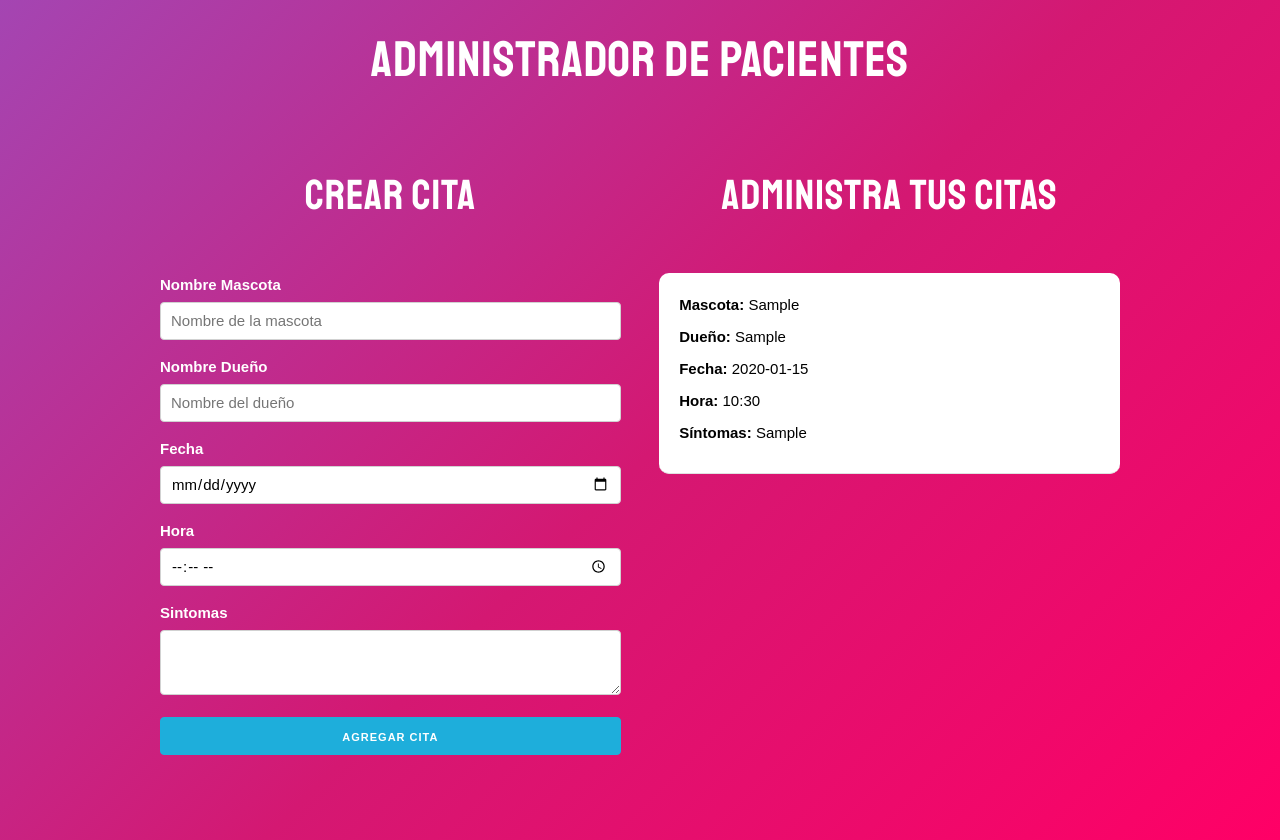
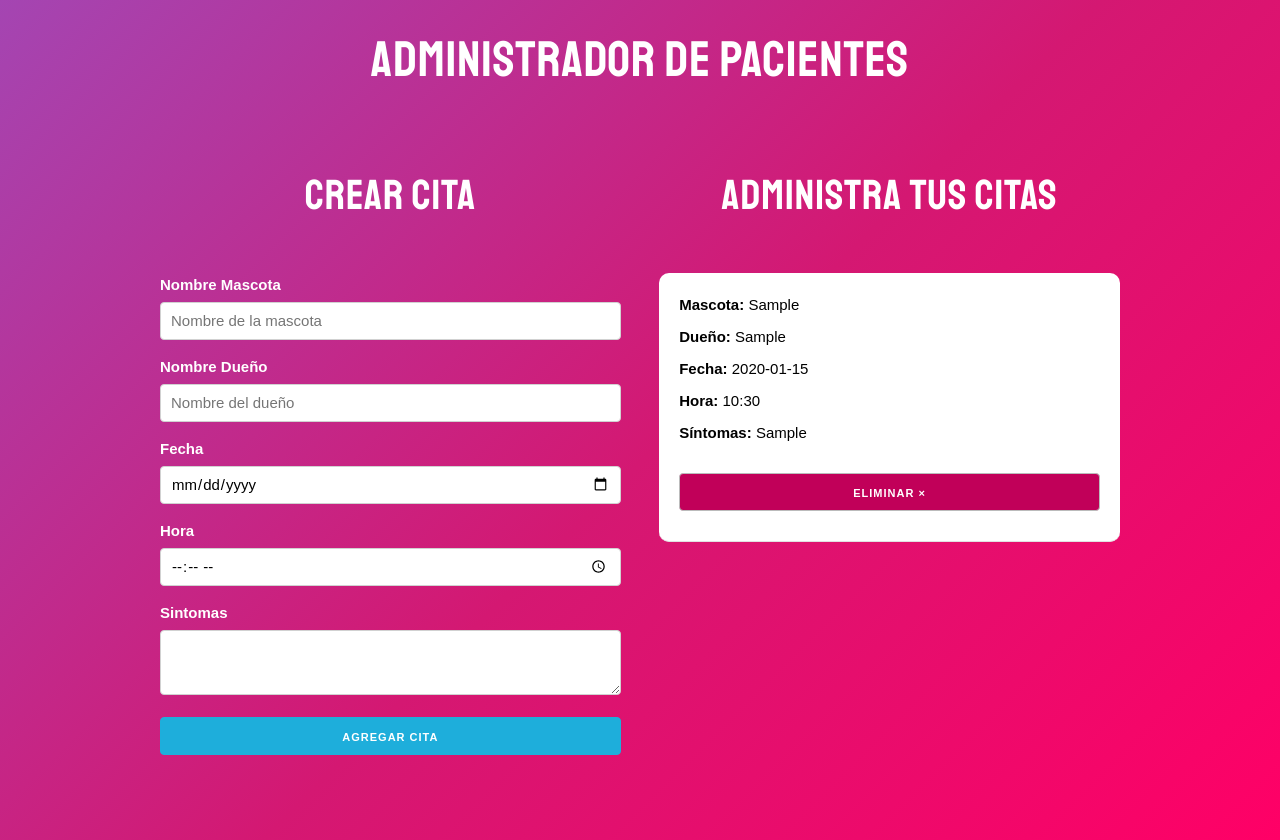
Before and after one commit to jr-Adolfo/administrador-de-paciente, a React (Create React App) app: page / in a window 1280 px wide. Both pictures are taken after typing "Sample", "Sample", "2020-01-15", "10:30", "Sample" into the empty fields and a click on the button "AGREGAR CITA". Built offline with nearby package versions, Linux system fonts and the light colour scheme.

Commit message:
eliminando cita

```diff
--- a/src/App.js
+++ b/src/App.js
@@ -1,14 +1,18 @@
-import React, { Fragment, useState } from 'react';
-import './index.css'
-import { Formulario } from './components/Formulario';
-import { Cita } from './components/Cita'
+import React, { Fragment, useState } from "react";
+import "./index.css";
+import { Formulario } from "./components/Formulario";
+import { Cita } from "./components/Cita";
 function App() {
+  const [citas, guardarCitas] = useState([]);
 
-  const [citas, guardarCitas] = useState([])
+  const crearCita = (cita) => {
+    guardarCitas([...citas, cita]);
+  };
 
-  const crearCita = cita =>{
-    guardarCitas([...citas, cita])
-  }
+  const eliminarCita = (id) => {
+    const nuevasCitas = citas.filter((cita) => cita.id !== id);
+    guardarCitas(nuevasCitas);
+  };
 
   return (
     <Fragment>
@@ -17,12 +21,12 @@
       <div className="container">
         <div className="row">
           <div className="one-half column">
-            <Formulario crearCita={crearCita}/>
+            <Formulario crearCita={crearCita} />
           </div>
           <div className="one-half column">
             <h2>Administra tus citas</h2>
-            {citas.map(cita  => (
-              <Cita key={cita.id} cita={cita} />
+            {citas.map((cita) => (
+              <Cita key={cita.id} cita={cita} eliminarCita={eliminarCita} />
             ))}
           </div>
         </div>
--- a/src/components/Cita.js
+++ b/src/components/Cita.js
@@ -1,12 +1,13 @@
 // @flow
 import * as React from 'react';
 
-export const Cita = ({cita}) => (
+export const Cita = ({cita, eliminarCita}) => (
     <div className="cita">
         <p>Mascota: <span>{cita.mascota}</span></p>
         <p>Dueño: <span>{cita.propietario}</span></p>
         <p>Fecha: <span>{cita.fecha}</span></p>
         <p>Hora: <span>{cita.hora}</span></p>
         <p>Síntomas: <span>{cita.sintomas}</span></p>
+        <button className="button eliminar u-full-width" onClick={()=> eliminarCita(cita.id)}>Eliminar &times;</button>
     </div>
 );
```
